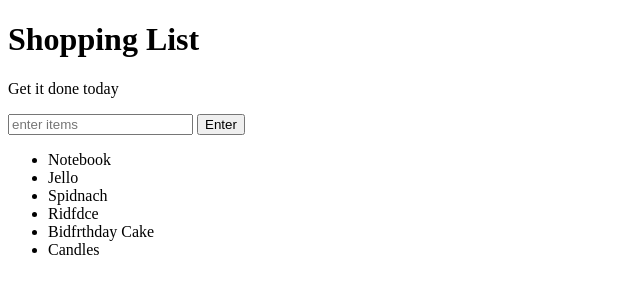
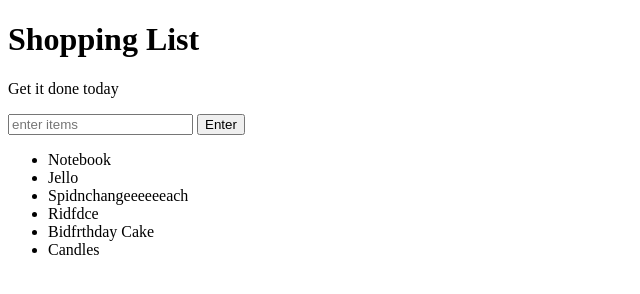
Before and after one commit to johndang913/Version-control-practice, a plain HTML site: page index.html in a window 1280 px wide. Shown: the full height of the page, 0-640 px from the left. Drawn offline with Linux system fonts and the light colour scheme.

Commit message:
changing test

```diff
--- a/index.html
+++ b/index.html
@@ -12,7 +12,7 @@
 	<ul>
 		<li class="bold red" random="23">Notebook</li>
 		<li>Jello</li>
-		<li>Spidnach</li>
+		<li>Spidnchangeeeeeeach</li>
 		<li>Ridfdce</li>
 		<li>Bidfrthday Cake</li>
 		<li>Candles</li>
```
